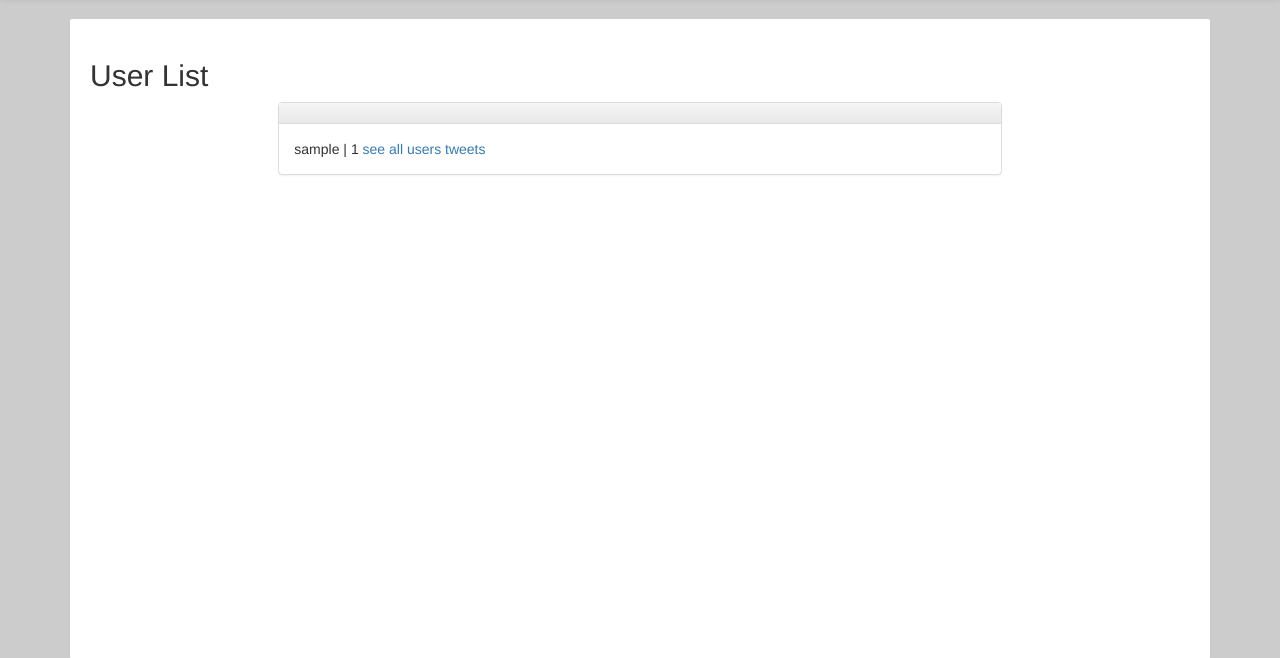
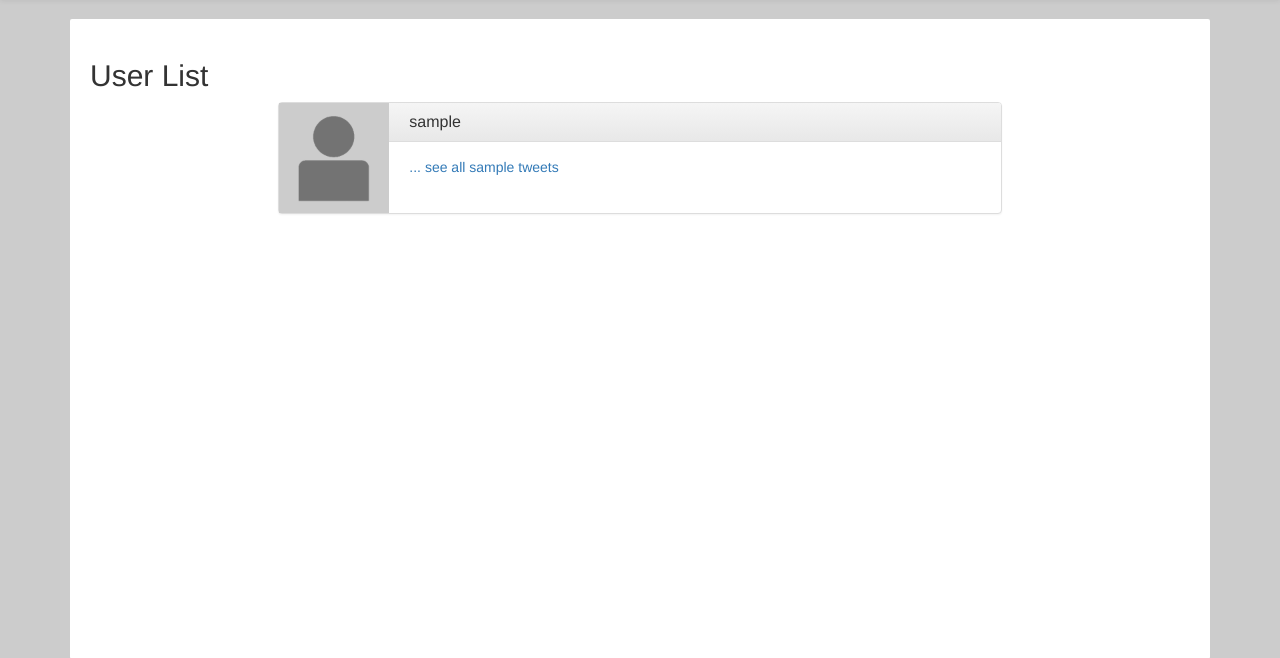
Before and after one commit to garyditsch/twitter_clone, a Django app: page /users/list in a window 1280 px wide. Shown: the part 51-709 px from the top of the page. Run offline with Django 3.2, Linux system fonts and the light colour scheme; the visitor is signed in with stand-in values (Sample User, id 1); data comes from the database, SQL or seed files in the repository; some libraries are stand-ins or nearby versions.

Commit message:
adding design to message pages

```diff
--- a/tweet_messages/static/tweet_messages/styles.css
+++ b/tweet_messages/static/tweet_messages/styles.css
@@ -35,3 +35,15 @@ body {
     width: 300px;
     height: 225px;
 }
+
+.profile-pic {
+    float: left;
+    background-color: #ccc;
+    margin-right: 20px;
+    padding: 5px;
+}
+
+.user-message-body-wrapper .panel-body {
+    padding-top: 15px;
+    padding-bottom: 0px;
+}
--- a/tweet_messages/templates/tweet_messages/base.html
+++ b/tweet_messages/templates/tweet_messages/base.html
@@ -38,12 +38,12 @@
             <div class="collapse navbar-collapse" id="tweet-clone-nav">
               <ul class="nav navbar-nav navbar-right">
                 {% if request.user.is_authenticated %}
-                    <li><a href="{% url 'tweet_messages:index' %}">Users</a></li>
+                    <li><a href="{% url 'tweet_messages:user_list' %}">Users</a></li>
                     <li><a href="{% url 'tweet_messages:create_message' %}">Create Post</a></li>
                     <li><a href="http://localhost:8000/users/{{request.user.pk}}/">My Posts</a></li>
                     <li><a href="{% url 'tweet_messages:logout' %}">Logout</a></li>
                 {% else %}
-                    <li><a href="">Sign Up</a></li>
+                    <li><a href="{% url 'tweet_messages:register' %}">Sign Up</a></li>
                     <li><a href="{% url 'tweet_messages:login' %}">Login</a></li>
                 {% endif %}
               </ul>
--- a/tweet_messages/templates/tweet_messages/user_list.html
+++ b/tweet_messages/templates/tweet_messages/user_list.html
@@ -21,14 +21,18 @@
     <div class="col-md-8 col-md-offset-2">
 
         <div class="panel panel-default">
-          <div class="panel-heading">
-            <h3 class="panel-title"></h3>
-          </div>
-          <div class="panel-body">
-            {{x.get_username}} | {{x.pk}}
-            <a href="http://localhost:8000/users/{{x.pk}}/">see all users tweets</a>
-            </a>
-          </div>
+            <div class="profile-pic">
+              <img src="{% static 'images/awesome_profile.png' %}" height="100px" weight="100px">
+            </div>
+            <div class="panel-heading">
+              <h3 class="panel-title">{{x.get_username}}</h3>
+            </div>
+            <div class="user-message-body-wrapper">
+              <div class="panel-body">
+                <a href="http://localhost:8000/users/{{x.pk}}/">... see all {{x.get_username}} tweets</a>
+                </a>
+              </div>
+            </div>
         </div>
     </div>
   </div>
--- a/tweet_messages/urls.py
+++ b/tweet_messages/urls.py
@@ -16,6 +16,6 @@ urlpatterns = [
         'django.contrib.auth.views.logout',
         {'template_name': 'registration/logout.html'},
         name='logout'),
-    # url(r'^artist/(?P<id>\d+)/$', views.artist_page, name='artist_page'),
+    url(r'^register/$', views.register, name='register'),
 
 ]
--- a/tweet_messages/views.py
+++ b/tweet_messages/views.py
@@ -3,7 +3,7 @@ from django.core.urlresolvers import reverse
 from django.contrib.auth.models import User
 from django.contrib.auth.decorators import login_required
 from .models import TweetMessage, Profile
-from .forms import TweetMessageForm
+from .forms import TweetMessageForm, UserRegistrationForm
 
 def index(request):
 
@@ -11,6 +11,7 @@ def index(request):
 
     context = {
         "tweets": tweets,
+
     }
 
     return render(request, "tweet_messages/index.html", context)
@@ -54,3 +55,24 @@ def create_message(request):
     }
 
     return render(request, "tweet_messages/create_message.html", context)
+
+
+def register(request):
+    if request.method== "POST":
+        form = UserRegistrationForm(request.POST)
+
+        if form.is_valid():
+                new_user = form.save(commit=False)
+
+                new_user.set_password(form.cleaned_data['password'])
+                new_user.save()
+                messages.success(request, "User Created! Please login below")
+
+                return redirect('tweet_messages:login')
+    else:
+        form = UserRegistrationForm()
+
+    context = {
+        "form": form,
+    }
+    return render(request, "tweet_messages/registration.html", context)
```
Also changed, not shown: tweet_messages/forms.py (+11 -11 lines), tweet_messages/templates/tweet_messages/index.html (+13 -10 lines), tweet_messages/templates/tweet_messages/registration.html (added, +17 -0 lines), tweet_messages/templates/tweet_messages/user_page.html (+13 -11 lines).
